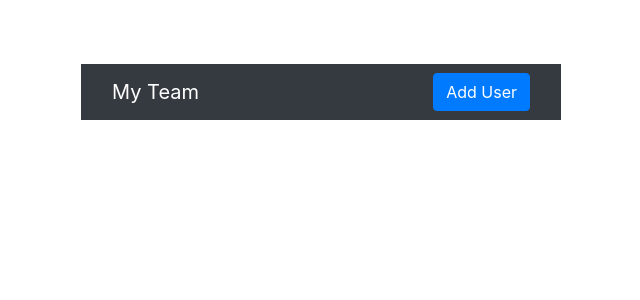
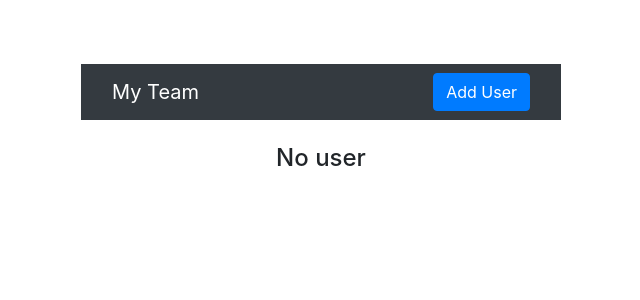
Before and after one commit to neodmy/react-example, a React (Create React App) app: page / in a window 1280 px wide. Shown: the top 300 px of the page, without its empty margins (319-959 px from the left). Built offline with nearby package versions, Linux system fonts and the light colour scheme.

Commit message:
No user list (#9)
* fix: amend extra space in users array

* feat: add message when user list is empty

```diff
--- a/src/components/UserList.js
+++ b/src/components/UserList.js
@@ -10,8 +10,10 @@ import { GlobalContext } from '../context/GlobalState';
 
 export const UserList = () => {
     const { users, removeUser } = useContext(GlobalContext);
-    return(
-        <ListGroup className='mt-4'>
+    const emptyList = (<h4 className='text-center mt-4'>No user</h4>);
+
+    return users.length ?
+    (<ListGroup className='mt-4'>
         {users.map(user => (
             <ListGroupItem className='d-flex' key={user.id}>
                 <strong>{user.name}</strong>
@@ -21,7 +23,6 @@ export const UserList = () => {
                 </div>
             </ListGroupItem>
         ))}
-
-        </ListGroup>
-    )
+    </ListGroup>)
+    : emptyList;
 }
--- a/src/context/GlobalState.js
+++ b/src/context/GlobalState.js
@@ -3,7 +3,7 @@ import React, { createContext, useReducer } from 'react';
 import AppReducer from './AppReducer';
 
 const initialState = {
-    users: [ ]
+    users: []
 }
 
 export const GlobalContext = createContext(initialState);
```
Lines whose indentation alone changed are shown as unchanged.
